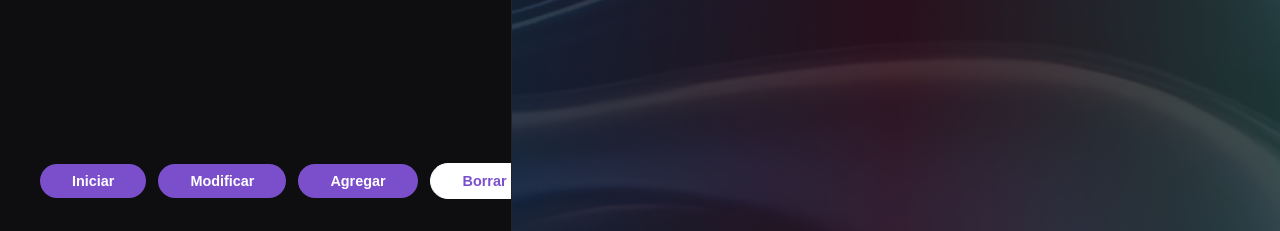
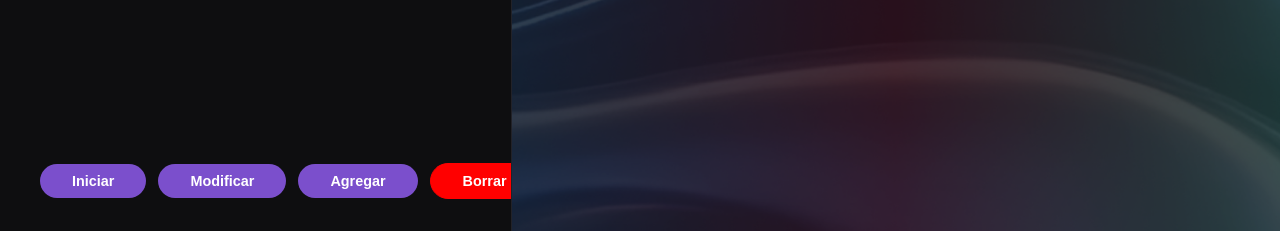
Before and after one commit to andresuriza/proyecto-2-modelacion, a Flask app: page /simulacion in a window 1280 px wide. Shown: the part 569-800 px from the top of the page. Run offline with Flask 3, Linux system fonts and the light colour scheme; some libraries are stand-ins or nearby versions.

Commit message:
Cambio boton borrar

```diff
--- a/static/css/style.css
+++ b/static/css/style.css
@@ -878,9 +878,9 @@ body {
 .reiniciar-input:focus { border-color: var(--purple); }
 
 .btn-borrar {
-    background: #ffffff;
-    border: 1px solid #ffffff;
-    color: var(--purple);
+    background: #ff0000;
+    border: 1px solid #ff0000;
+    color: var(--red);
     white-space: nowrap;
 }
 
```
Also changed, not shown: 1 other file.
